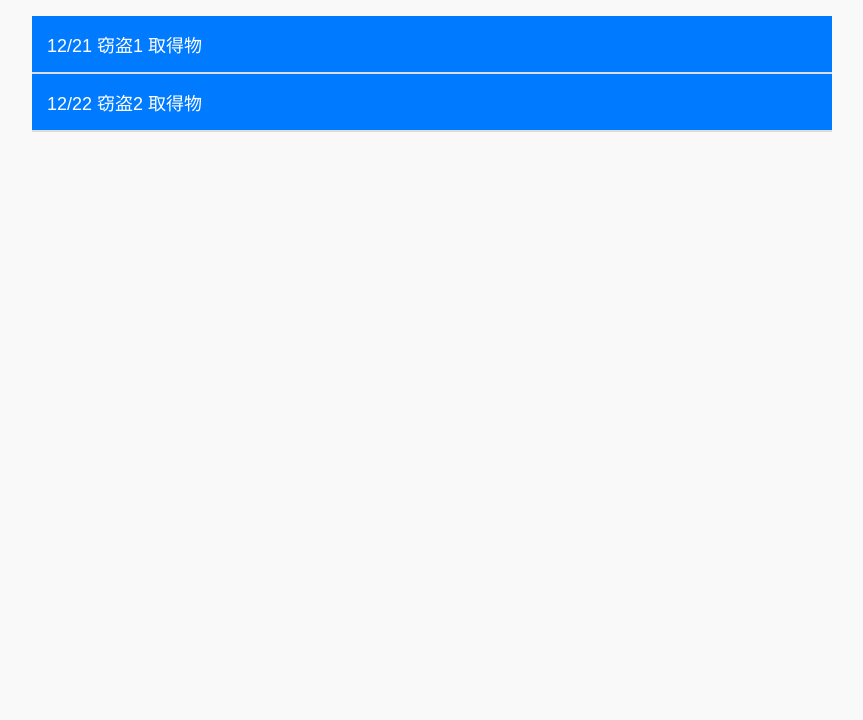
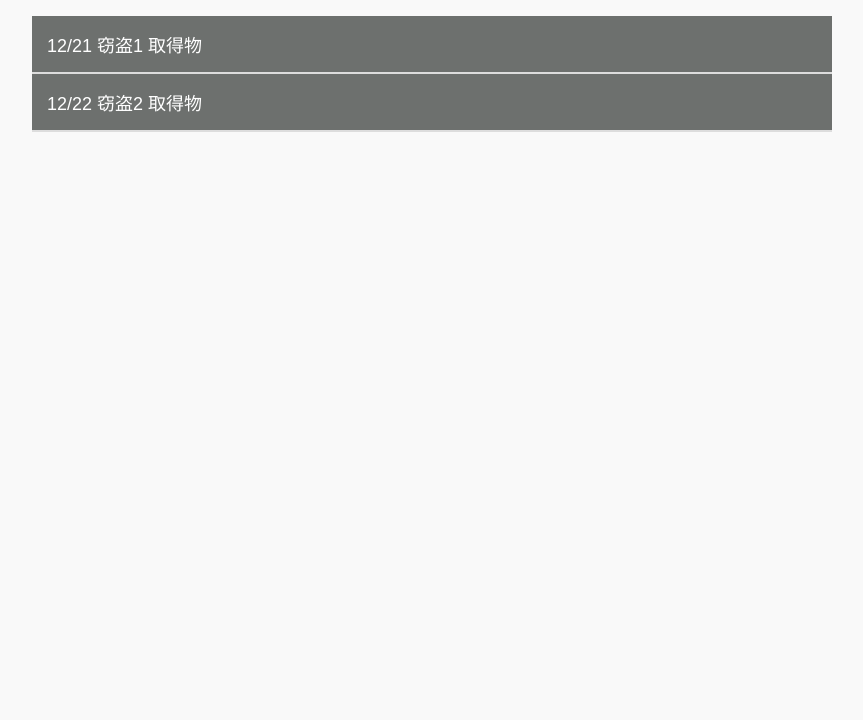
Before and after one commit to Nosuke314/Nosuke314.github.io, a plain HTML site: page kaito/a7.html in a window 1280 px wide. Shown: the part 80-800 px from the top of the page, without its empty margins (208-1071 px from the left). Drawn offline with Linux system fonts and the light colour scheme.

Commit message:
Update a7.css

```diff
--- a/kaito/a7.css
+++ b/kaito/a7.css
@@ -25,7 +25,7 @@ h1 {
   padding: 15px;
   font-size: 18px;
   color: white;
-  background-color: #007BFF;
+  background-color: #6d706e;
   border: none;
   cursor: pointer;
   text-align: left;
@@ -33,7 +33,7 @@ h1 {
 }
 
 .tab-button:hover {
-  background-color: #0056b3;
+  background-color: #525453;
 }
 
 .tab-content {
@@ -57,7 +57,7 @@ h1 {
 }
 
 .image-item {
-  flex: 1 1 calc(33.333% - 20px); /* 3列表示 */
+  flex: 1 1 calc(100% - 20px); /* 3列表示 */
   box-sizing: border-box;
 }
 
```
